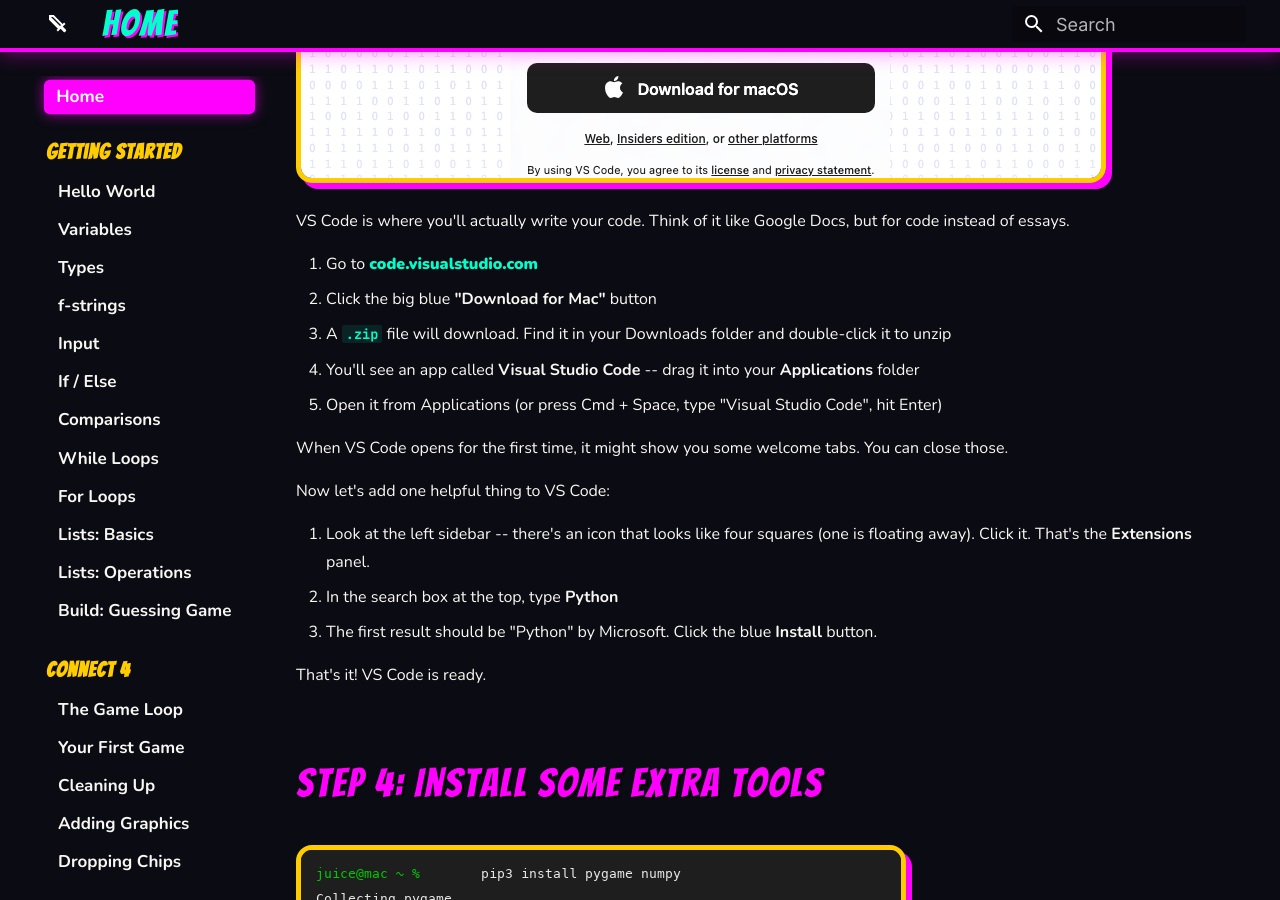
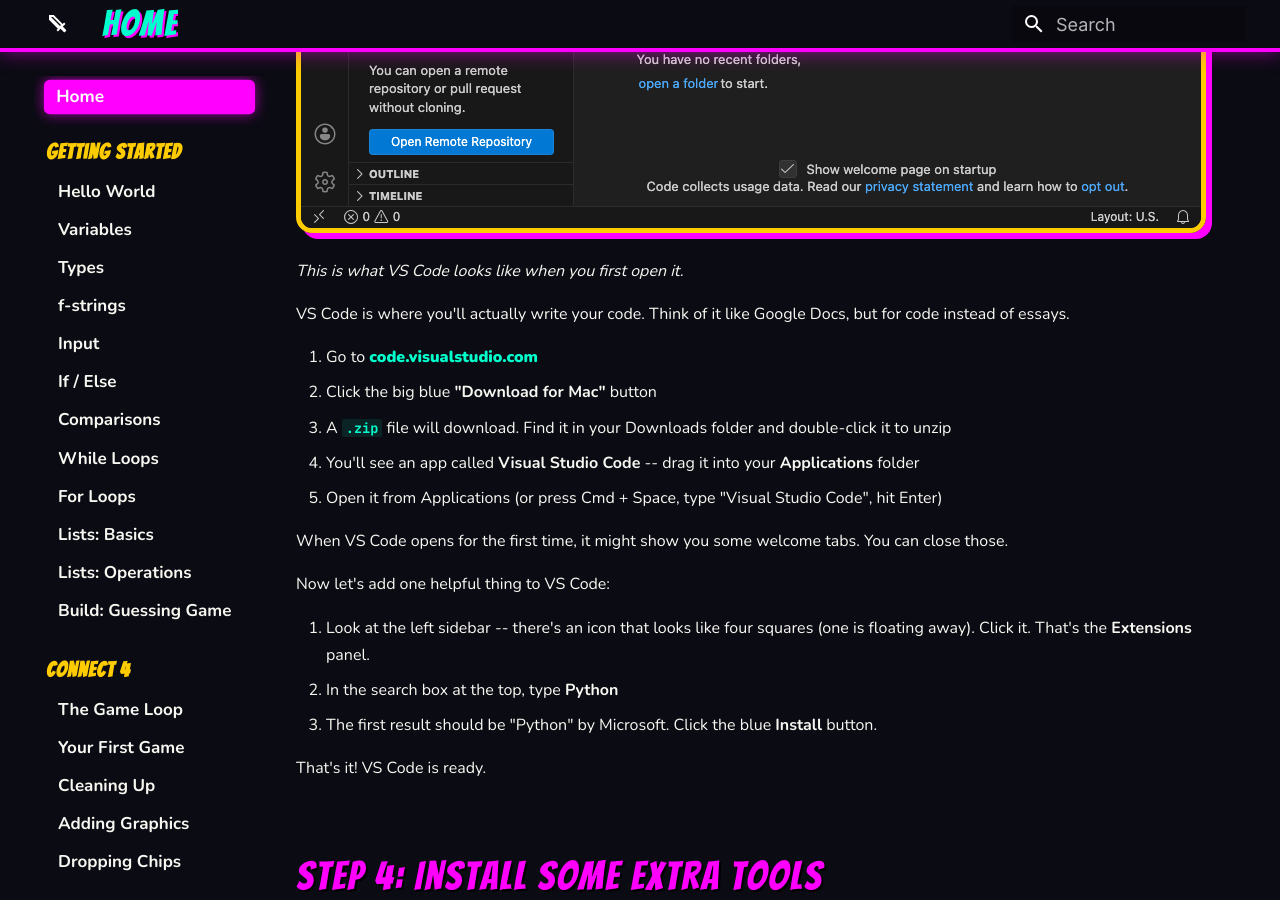
Before and after one commit to agentjuice/roberts-coding-course, an MkDocs documentation site: the page built from docs/index.md, in a window 1280 px wide and 900 px high, scrolled down 4119 px. Built offline with MkDocs 1.6.1 and Material for MkDocs 9.7.7, drawn with Linux system fonts in a browser that asks for light colours.

Commit message:
Add VS Code app screenshot to setup section

```diff
--- a/docs/index.md
+++ b/docs/index.md
@@ -72,7 +72,9 @@
 
 ### Step 3: Install VS Code
 
-![VS Code download page](images/setup_vscode_download.png)
+![VS Code when you first open it](images/setup_vscode_app.png)
+
+*This is what VS Code looks like when you first open it.*
 
 VS Code is where you'll actually write your code. Think of it like Google Docs, but for code instead of essays.
 
```
Also changed, not shown: docs/images/setup_vscode_app.png (added).
